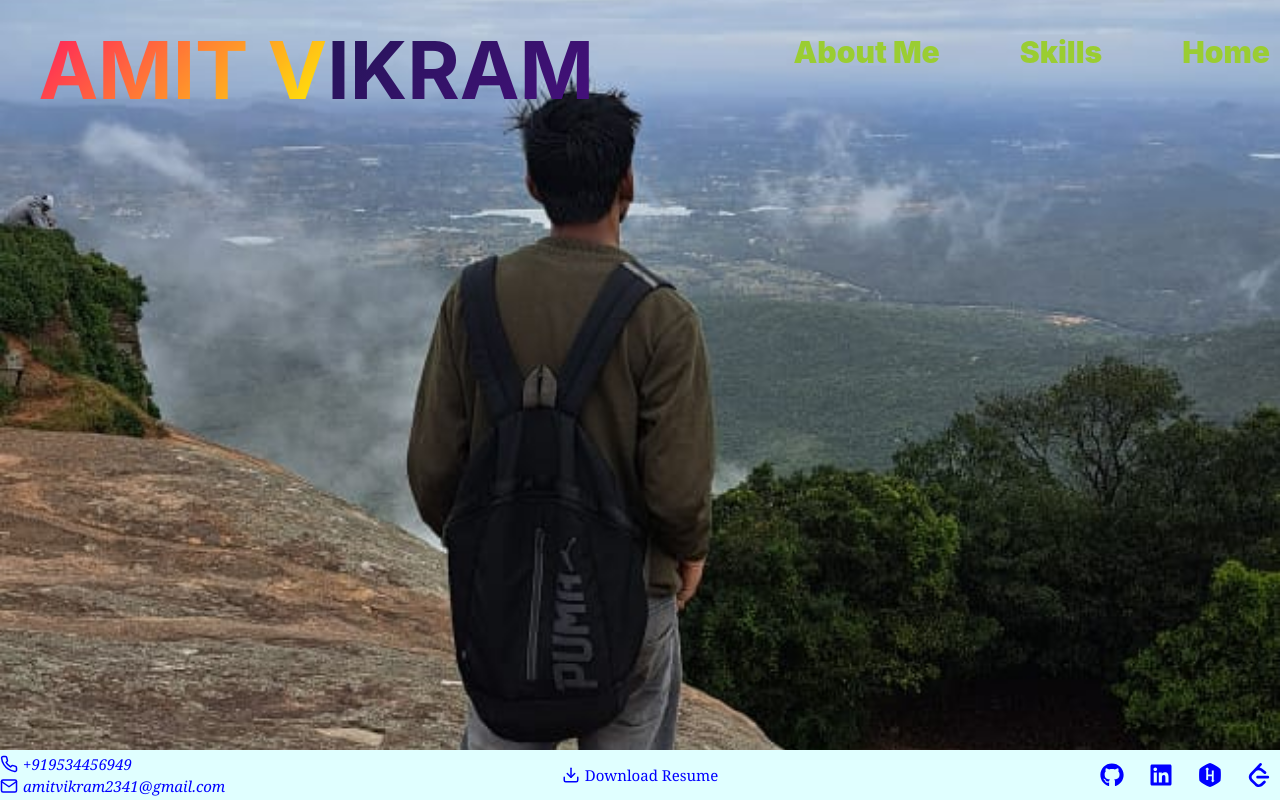
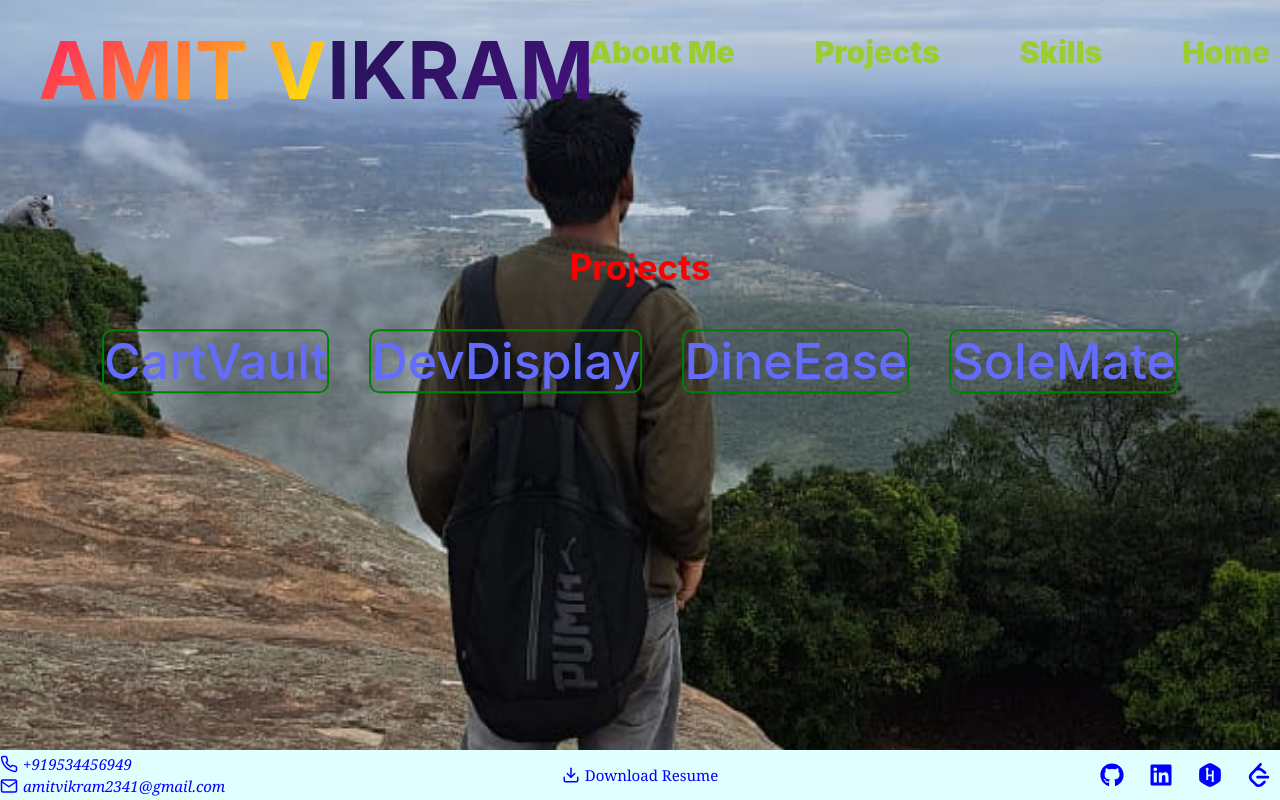
Before and after one commit to amvi234/DevDisplay, a React (Vite) app: page /projects in a window 1280 px wide. Built offline with nearby package versions, Linux system fonts and the light colour scheme.

Commit message:
wip: projects page

```diff
--- a/src/App.tsx
+++ b/src/App.tsx
@@ -6,6 +6,7 @@ import './sass/main.scss'
 import About from "./components/About";
 import Skills from "./components/Skills";
 import Footer from "./components/Footer";
+import Projects from "./components/Projects";
 
 function App() {
 
@@ -16,7 +17,8 @@ function App() {
       <Routes>
         <Route path="/" element={<Home />} />
         <Route path="/about" element={<About />}/>
-        <Route path="/skills" element={<Skills />}/>
+          <Route path="/skills" element={<Skills />} />
+          <Route path="/projects" element={<Projects/>}/>
       </Routes>
       <Footer />
       </BrowserRouter>
--- a/src/components/Header.tsx
+++ b/src/components/Header.tsx
@@ -9,7 +9,7 @@ export default function Header() {
 
         <div className="header__main-nav-list" role="navigation">
           <li><Link className="header__main-nav-list__main-nav-link" to="/about">About Me</Link></li>
-          {/* <li><Link className="header__main-nav-list__main-nav-link" to="/projects">Projects</Link></li>   */}
+          <li><Link className="header__main-nav-list__main-nav-link" to="/projects">Projects</Link></li>
           <li><Link className="header__main-nav-list__main-nav-link" to="/skills">Skills</Link></li>
           <li><Link className="header__main-nav-list__main-nav-link" to="/">Home</Link></li>
         </div>
--- /dev/null
+++ b/src/components/Projects.tsx
@@ -0,0 +1,28 @@
+export default function Projects() {
+    const items = [
+        { name: 'CartVault', GitHub: "https://github.com/amvi234/CartVault", LiveLink: "", Tech: ['NextJS', 'Typescript', 'DJango', 'Python', 'Docker', 'Tailwind CSS'], Status: "Ongoing", Description: "" },
+        { name: 'DevDisplay', GitHub: "https://github.com/amvi234/DevDisplay", LiveLink: "https://amitvikramportfolio.netlify.app/", Tech: ['ReactJS', 'TypeScript', 'SASS'], Status: "Completed", Description: "" },
+        { name: 'DineEase', GitHub: "https://github.com/amvi234/DineEase", LiveLink: "", Tech: ['Django', 'Python', 'AJAX', 'Razorpay'], Status: "Completed", Description: "" },
+        { name: 'SoleMate', GitHub: "https://github.com/amvi234/SoleMate", LiveLink: "https://advance-filtering-e-com.netlify.app/", Tech: ['React', 'Javascript', 'CSS'], Status: "Completed", Description: "" }
+    ];
+
+    return (
+        <div className="projects">
+            <h3 className="projects__title">Projects</h3>
+            <ul className="projects__grid">
+                {items.map((project, index) => (
+                    <li key={project.name} className={`projects__item projects__item--${index % 8 + 1}`}>
+                        <a
+                            href={project.GitHub}
+                            target="_blank"
+                            rel="noopener noreferrer"
+                            className="projects__link"
+                        >
+                            {project.name}
+                        </a>
+                    </li>
+                ))}
+            </ul>
+        </div>
+    )
+}
--- /dev/null
+++ b/src/sass/components/_projects.scss
@@ -0,0 +1,32 @@
+.projects {
+    position: absolute;
+    top: 40%;
+    left: 50%;
+    transform: translate(-50%, -50%);
+
+    &__title {
+        color: red;
+        font-size: 3.5rem;
+        font-weight: bold;
+		margin-bottom: 3rem;
+		text-align: center;
+    }
+    &__grid {
+        position: relative;
+        display: grid;
+        grid-template-columns: repeat(4, 1fr);;
+        gap: 4rem;
+        list-style-type: none;
+        padding: 0;
+		margin: 0;
+    }
+    &__link{
+        list-style-type: none;
+        font-size: 5rem;
+        border: 2px solid green;
+        height: 12rem;
+        width: 12rem;
+		border-radius: 1rem;
+		transition: all 0.3s ease;
+    }
+}
--- a/src/sass/main.scss
+++ b/src/sass/main.scss
@@ -6,3 +6,4 @@
 @import "./components/home";
 @import "./components/skills";
 @import "./components/footer";
+@import "./components/projects";
```
